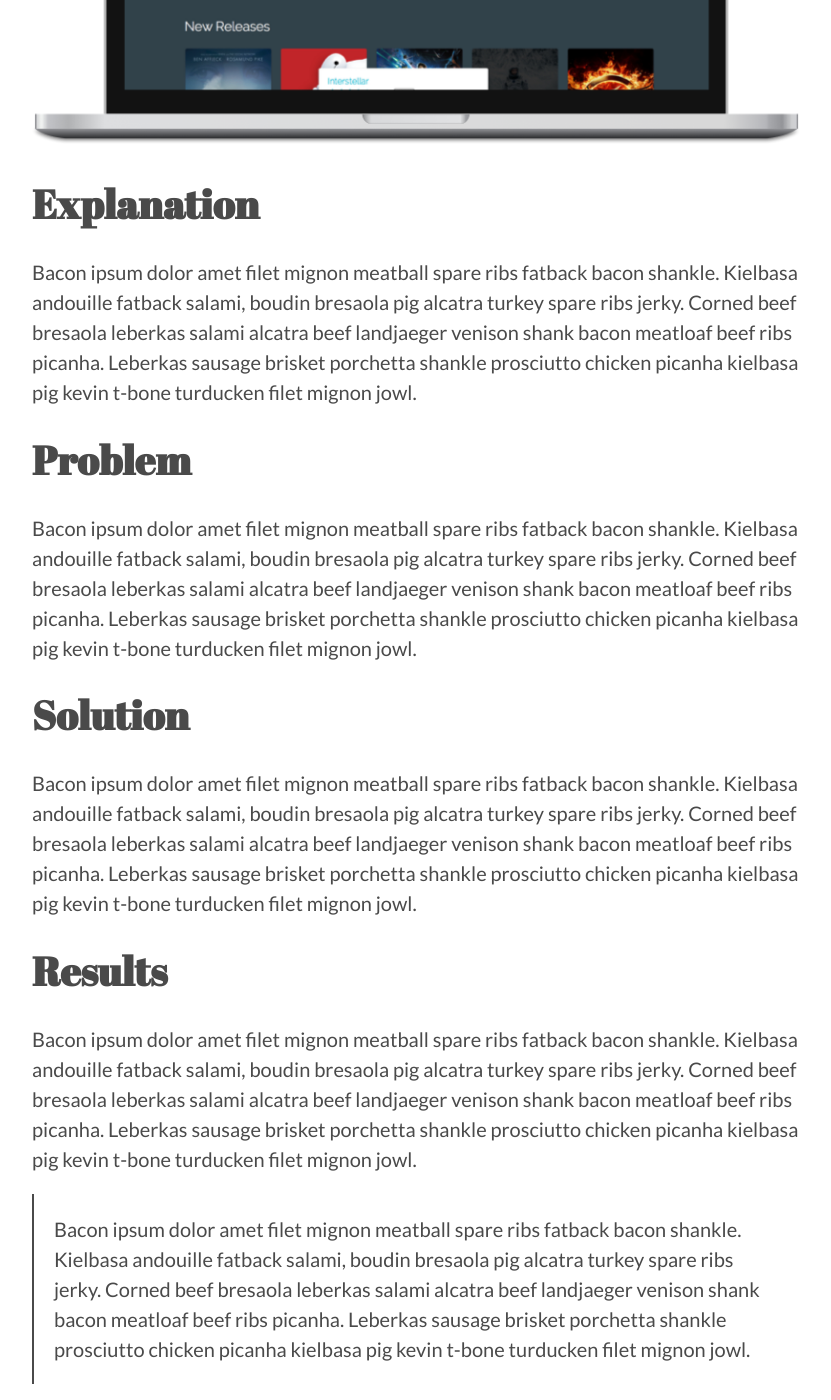
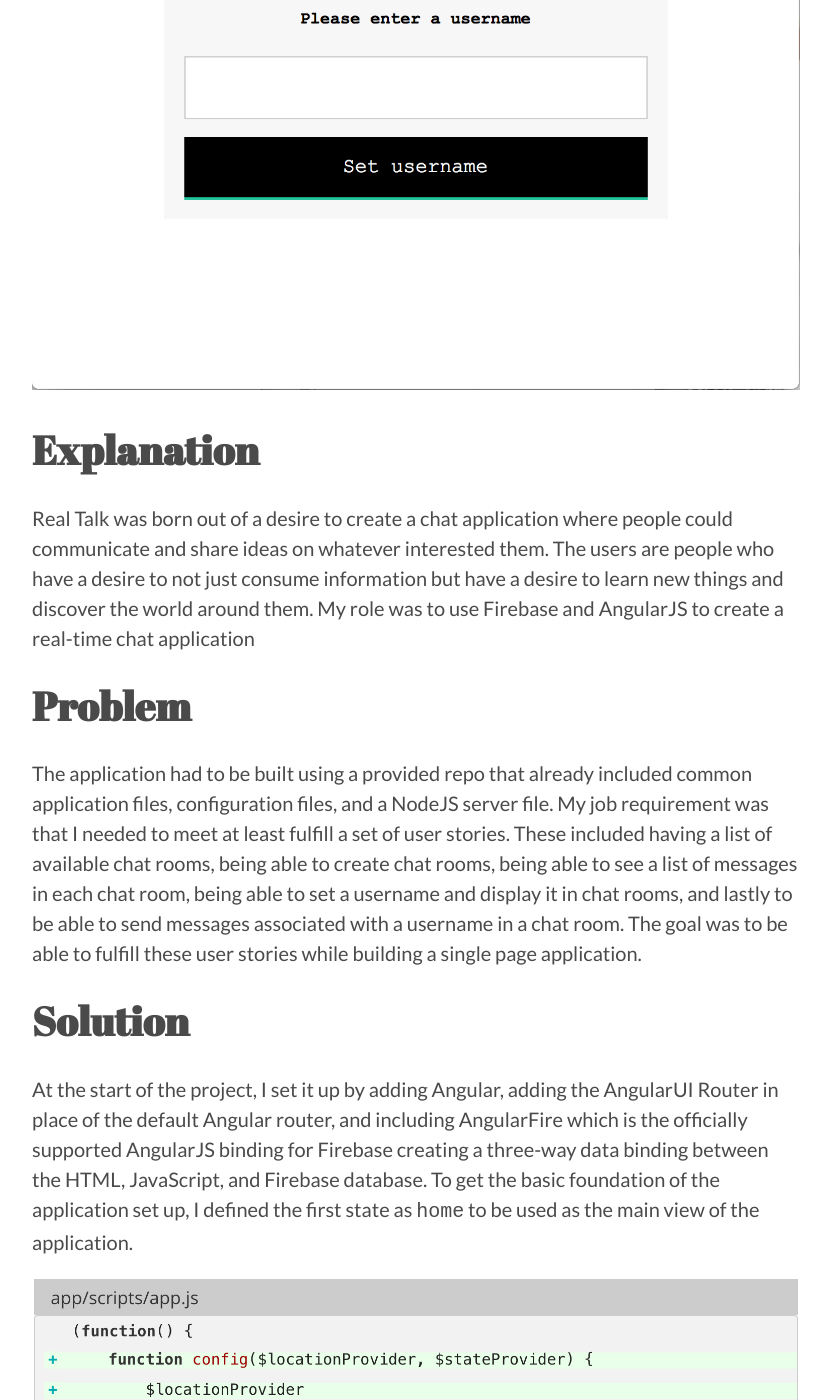
Before and after one commit to Bloc/portfolio-kami, a Jekyll site: the page built from _portfolio/blocflix.md, in a window 1280 px wide and 1400 px high, scrolled down 732 px. Shown: the whole window, without its empty margins (224-1055 px from the left). Built offline with Jekyll 4.4.1, drawn with Linux system fonts in a browser that asks for light colours; nearby versions of some CDN libraries; some of the changed text lies outside the part shown.

```diff
--- a/_portfolio/blocflix.md
+++ b/_portfolio/blocflix.md
@@ -1,28 +1,64 @@
 ---
 layout: post
-title: BlocFlix
-thumbnail-path: "img/blocflix.png"
-short-description: BlocFlix is a Netflix replica for finding the best movies and watching them online.
+title: Real Talk
+thumbnail-path: "img/realtalkmessageentered.png"
+short-description: Real Talk is a chatroom application for people trying to connect to share their passions and ideas.
 
 ---
 
 {:.center}
-![]({{ site.baseurl }}/img/blocflix.png)
+![]({{ site.baseurl }}/img/realtalklogin.png)
 
 ## Explanation
 
-Bacon ipsum dolor amet filet mignon meatball spare ribs fatback bacon shankle. Kielbasa andouille fatback salami, boudin bresaola pig alcatra turkey spare ribs jerky. Corned beef bresaola leberkas salami alcatra beef landjaeger venison shank bacon meatloaf beef ribs picanha. Leberkas sausage brisket porchetta shankle prosciutto chicken picanha kielbasa pig kevin t-bone turducken filet mignon jowl.
+Real Talk was born out of a desire to create a chat application where people could communicate and share ideas on whatever interested them. The users are people who have a desire to not just consume information but have a desire to learn new things and discover the world around them. My role was to use Firebase and AngularJS to create a real-time chat application
 
 ## Problem
 
-Bacon ipsum dolor amet filet mignon meatball spare ribs fatback bacon shankle. Kielbasa andouille fatback salami, boudin bresaola pig alcatra turkey spare ribs jerky. Corned beef bresaola leberkas salami alcatra beef landjaeger venison shank bacon meatloaf beef ribs picanha. Leberkas sausage brisket porchetta shankle prosciutto chicken picanha kielbasa pig kevin t-bone turducken filet mignon jowl.
+The application had to be built using a provided repo that already included common application files, configuration files, and a NodeJS server file. My job requirement was that I needed to meet at least fulfill a set of user stories. These included having a list of available chat rooms, being able to create chat rooms, being able to see a list of messages in each chat room, being able to set a username and display it in chat rooms, and lastly to be able to send messages associated with a username in a chat room. The goal was to be able to fulfill these user stories while building a single page application.
 
 ## Solution
 
-Bacon ipsum dolor amet filet mignon meatball spare ribs fatback bacon shankle. Kielbasa andouille fatback salami, boudin bresaola pig alcatra turkey spare ribs jerky. Corned beef bresaola leberkas salami alcatra beef landjaeger venison shank bacon meatloaf beef ribs picanha. Leberkas sausage brisket porchetta shankle prosciutto chicken picanha kielbasa pig kevin t-bone turducken filet mignon jowl.
+At the start of the project, I set it up by adding Angular, adding the AngularUI Router in place of the default Angular router, and including AngularFire which is the officially supported AngularJS binding for Firebase creating a three-way data binding between the HTML, JavaScript, and Firebase database. To get the basic foundation of the application set up, I defined the first state as `home` to be used as the main view of the application.
+
+{:.center}
+![]({{ site.baseurl }}/img/codesnippet1.png)
+
+Next I created a Home controller and a template for the "home" state.
+
+{:.center}
+![]({{ site.baseurl }}/img/codesnippet2.png)
+{:.center}
+![]({{ site.baseurl }}/img/codesnippet3.png)
+
+Once the home view was set up, it was time to get a list of chatrooms viewable by the user. A set of "fake" data was created in Firebase to test for this. Below is a sample of what this looked like at one point in the project (by this point, fake messages had also been added).
+
+{:.center}
+![]({{ site.baseurl }}/img/samplefakedata.png)
+
+A Room factory was created in Angular to definte all Room-related API queries. The `$firebaseArray` service was used to ensure the data is returned as an array:
+
+{:.center}
+![]({{ site.baseurl }}/img/codesnippet4.png)
+
+Now that the data as there, the next challenge was to create a controller and then to have the queried Rooms be displayed in the view. The main challenge here was to inject the Room service in order to assign the array of objects retrieved by the `all` method to a `$scope` variable which I called `rooms`. After that, the `ng-repeat` directive was used to display the rooms in the template. What I learned here was that in "room in home.rooms", "room" could have been anything I wanted to name it. The important part was to be able to acess the array of objects by calling `rooms` properly from the Home controller.
+
+{:.center}
+![]({{ site.baseurl }}/img/codesnippet5.png)
+
+{:.center}
+![]({{ site.baseurl }}/img/codesnippet6.png)
+
+Insert picture from checkpoint 2
+
+The next step was for the user to be able to create new chat rooms and to see them updated in real-time. This required the use of AngularFire's `$add()` on the array of data stored in the `rooms` variable in the `Room` service.
+
+{:.center}
+![]({{ site.baseurl }}/img/codesnippet7.png)
 
 ## Results
 
+Throughout the project, testing was a critical part just to make sure each bit of code I was adding was having the effect I wanted (a lot of times this wasn't the case and it was back to the drawing board!). This was done primarily by having a node server running and opening up the application locally in the browser and refreshing it to see the latest updates. Often times there would be issues of with newly added code not working like it was supposed to.
 Bacon ipsum dolor amet filet mignon meatball spare ribs fatback bacon shankle. Kielbasa andouille fatback salami, boudin bresaola pig alcatra turkey spare ribs jerky. Corned beef bresaola leberkas salami alcatra beef landjaeger venison shank bacon meatloaf beef ribs picanha. Leberkas sausage brisket porchetta shankle prosciutto chicken picanha kielbasa pig kevin t-bone turducken filet mignon jowl.
 
 > Bacon ipsum dolor amet filet mignon meatball spare ribs fatback bacon shankle. Kielbasa andouille fatback salami, boudin bresaola pig alcatra turkey spare ribs jerky. Corned beef bresaola leberkas salami alcatra beef landjaeger venison shank bacon meatloaf beef ribs picanha. Leberkas sausage brisket porchetta shankle prosciutto chicken picanha kielbasa pig kevin t-bone turducken filet mignon jowl.
```
Also changed, not shown: img/codesnippet1.png (added), img/codesnippet2.png (added), img/codesnippet3.png (added), img/codesnippet4.png (added), img/codesnippet5.png (added), img/codesnippet6.png (added), img/codesnippet7.png (added), img/realtalkhomepage.png (added), img/realtalklogin.png (added), img/realtalkmessageentered.png (added), img/realtalknewroom.png (added), img/realtalknewroomadded.png (added), img/realtalkroomtyped.png (added), img/realtalksamplechatroom.png (added), 1 more files.
